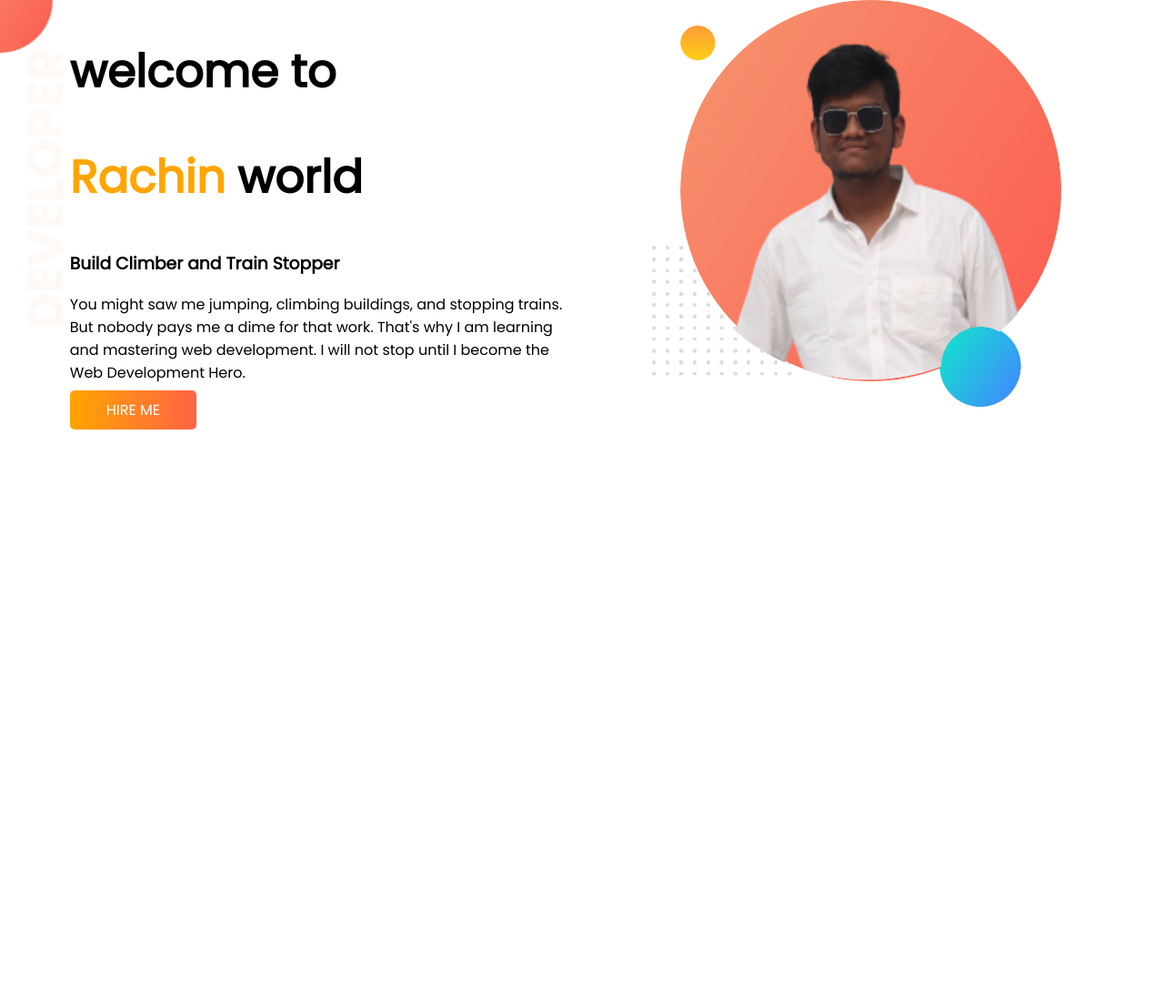
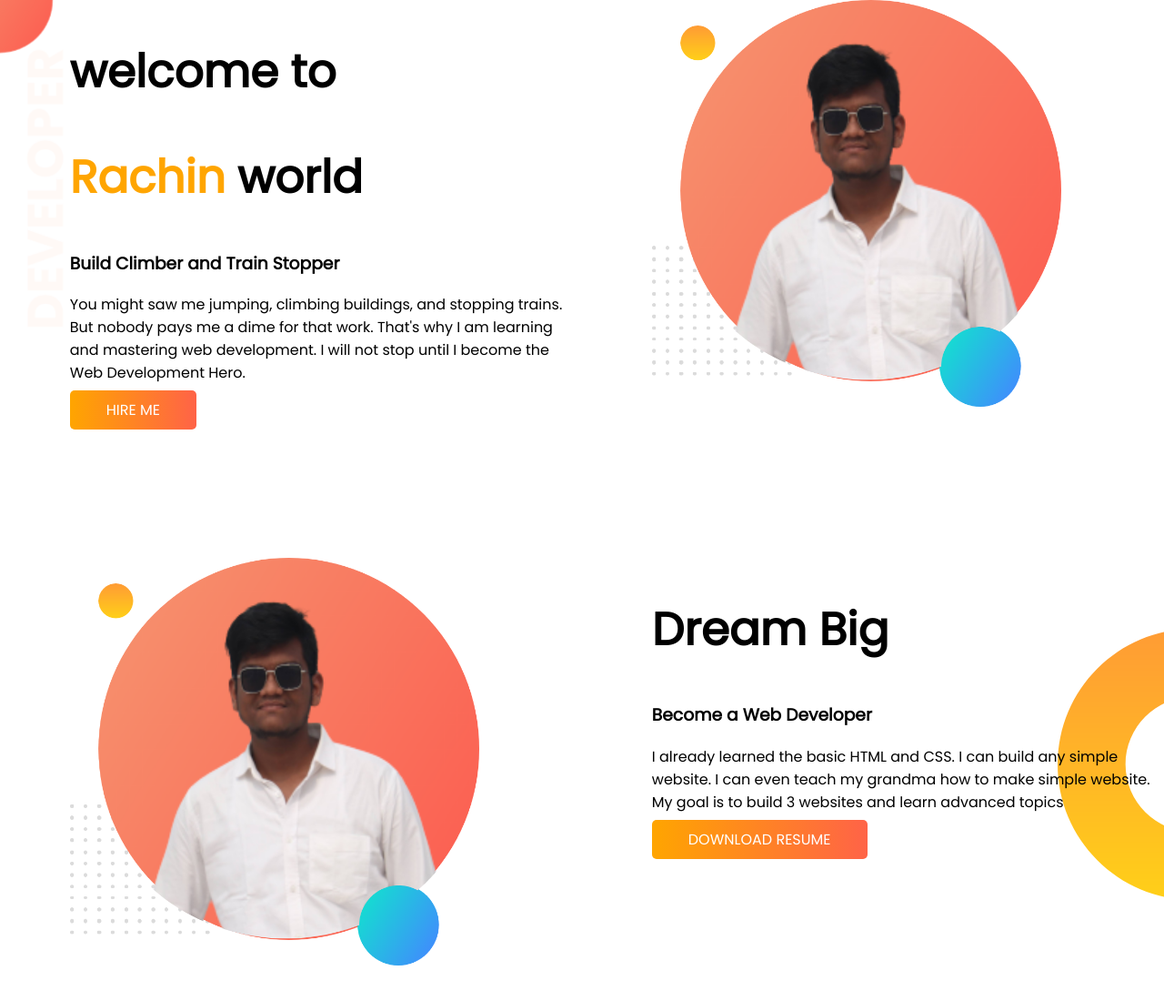
Before and after one commit to rachin526/rachin-portfolio, a plain HTML site: page index.html in a window 1280 px wide. Shown: the whole page at 91% size. Before the commit the page ends 800 px from the top, so only its background shows below. Drawn offline with Linux system fonts and the light colour scheme.

Commit message:
dream add

```diff
--- a/index.html
+++ b/index.html
@@ -29,8 +29,21 @@
         <div class="half-width">
             <img src="images/rachin.png" alt="rachin" />
         </div>
+    </section>
+    <section class="dream-big">
+        <div class="half-width">
+            <img src="images/rachin.png" alt="rachin" />
+        </div>
+        <div class="half-width">
+            <h1>Dream Big</h1>
+            <h3>Become a Web Developer</h3>
+            <P>I already learned the basic HTML and CSS. I can build any simple website. I can even teach my grandma how
+                to make simple website. My goal is to build 3 websites and learn advanced topics</P>
+            <a class="link-button" href="https://github.com/rachin526" target="_blank">DOWNLOAD RESUME</a>
+        </div>
+    </section>
 
-    </section>
+
 </body>
 
 </html>
--- a/style.css
+++ b/style.css
@@ -11,8 +11,12 @@ h1 {
     color: orange;
 }
 
+section {
+    display: flex;
+    margin-bottom: 150px;
+}
+
 .welcome {
-    display: flex;
     background-image: url(images/top-banner.png);
     background-repeat: no-repeat;
 }
@@ -33,3 +37,9 @@ h1 {
     padding: 10px 40px;
     border-radius: 5px;
 }
+
+.dream-big {
+    background-image: url(images/dream-bg.png);
+    background-repeat: no-repeat;
+    background-position: right;
+}
```
